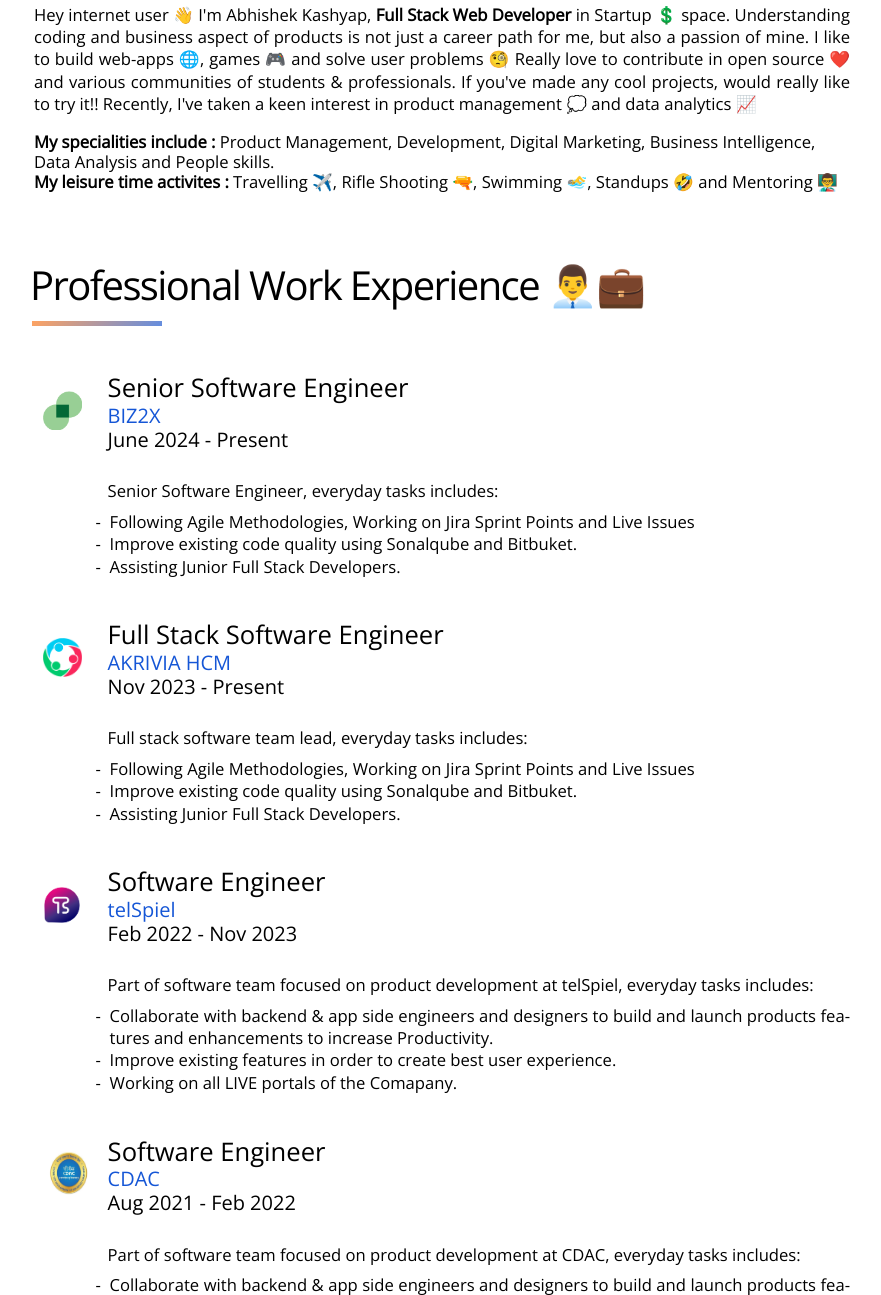
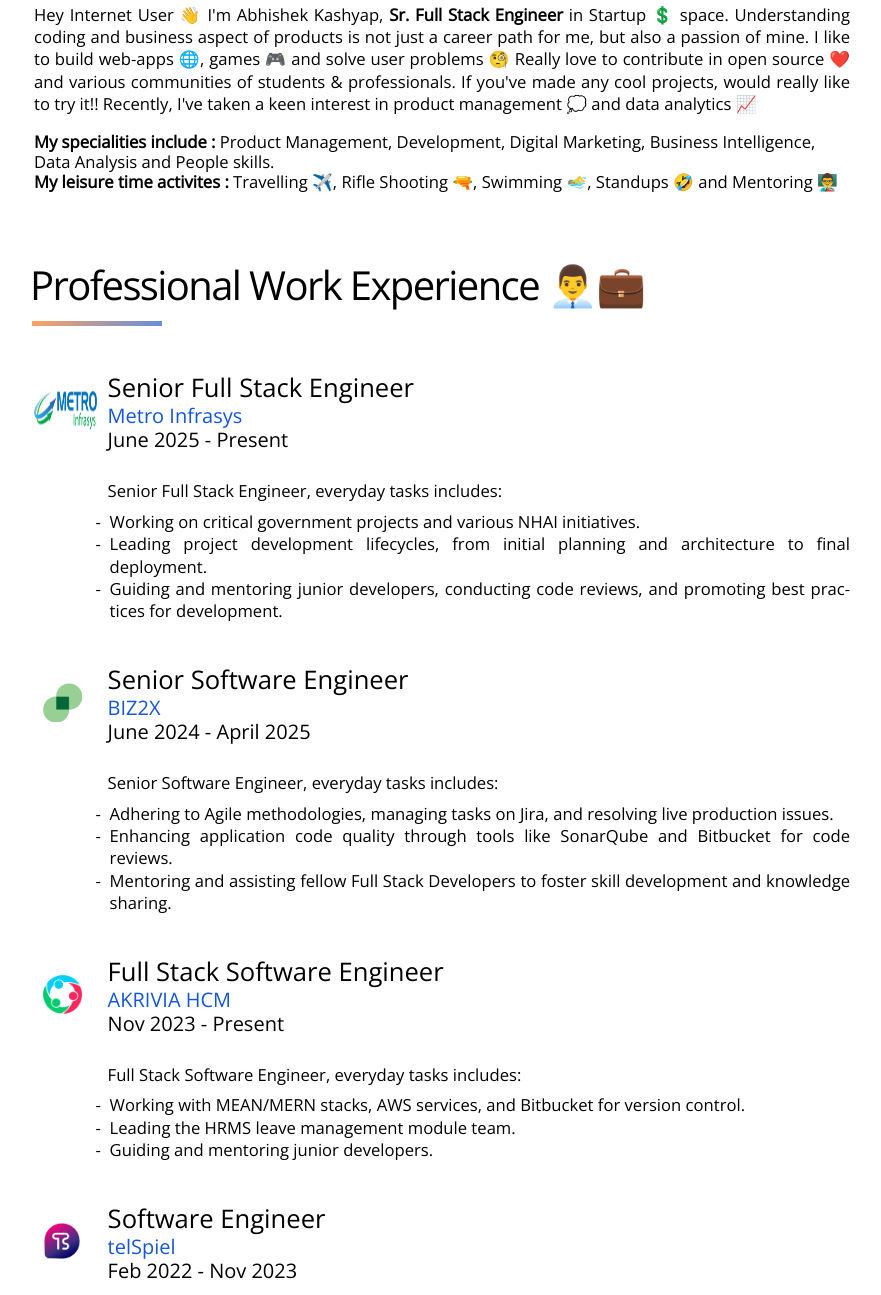
Before and after one commit to abhimetro/abhimetro.github.io, a website: page index.html in a window 1280 px wide. Shown: the part 1081-2376 px from the top of the page, without its empty margins (198-1079 px from the left). Drawn offline with nearby package versions, Linux system fonts and the light colour scheme.

Commit message:
update-08-25

```diff
--- a/index.html
+++ b/index.html
@@ -141,7 +141,7 @@
             </nav>
             <nav2 id="navbar2" class="shown">
                 <ul>
-                    <li id="ConsoleLink" style=" margin-right: 40% ;"><a href="http://www.theletstream.com/">> $ cd
+                    <li id="ConsoleLink" style=" margin-right: 40% ;"><a href="https://www.linkedin.com/in/abhishek-kashyap-dev/">> $ cd
                             /home/
                             <span id="logo__cursor" style="
               width: 10px;
@@ -251,7 +251,7 @@
                 <h2>About Me 👨‍💻</h2>
 
 
-                <p>Hey internet user 👋 I'm Abhishek Kashyap, <strong>Full Stack Web Developer </strong> in Startup 💲
+                <p>Hey Internet User 👋 I'm Abhishek Kashyap, <strong>Sr. Full Stack Engineer </strong> in Startup 💲
                     space.
                     Understanding coding and business aspect of products is not just a career path for me, but also a
                     passion of
@@ -288,21 +288,42 @@
 
                 <div class="flex-container">
                     <div class="flex-media-logo">
+                        <img src="./assets/metro-logo.png" style="width: 63px; height: 39px;">
+                    </div>
+                    <div class="flex-title">
+                        <h3>Senior Full Stack Engineer
+                            <a href="https://www.metroinfrasys.com/"><small>Metro Infrasys</small> </a>
+                            <small>June 2025 - Present</small>
+                        </h3>
+                    </div>
+                </div>
+                <div class="content-left-offset">
+                    <p>Senior Full Stack Engineer, everyday tasks includes:</p>
+                    <ul>
+                        <li>Working on critical government projects and various NHAI initiatives.</li>
+                        <li>Leading project development lifecycles, from initial planning and architecture to final deployment.</li>
+                        <li>Guiding and mentoring junior developers, conducting code reviews, and promoting best practices for development.</li>
+                    </ul>
+                </div>
+
+
+                <div class="flex-container">
+                    <div class="flex-media-logo">
                         <img src="./assets/biz2x.png" style="width: 39px; height: 39px;">
                     </div>
                     <div class="flex-title">
                         <h3>Senior Software Engineer
                             <a href="https://biz2x.com/"><small>BIZ2X</small> </a>
-                            <small>June 2024 - Present</small>
+                            <small>June 2024 - April 2025</small>
                         </h3>
                     </div>
                 </div>
                 <div class="content-left-offset">
                     <p>Senior Software Engineer, everyday tasks includes:</p>
                     <ul>
-                        <li>Following Agile Methodologies, Working on Jira Sprint Points and Live Issues</li>
-                        <li>Improve existing code quality using Sonalqube and Bitbuket.</li>
-                        <li>Assisting Junior Full Stack Developers.</li>
+                        <li>Adhering to Agile methodologies, managing tasks on Jira, and resolving live production issues.</li>
+                        <li>Enhancing application code quality through tools like SonarQube and Bitbucket for code reviews.</li>
+                        <li>Mentoring and assisting fellow Full Stack Developers to foster skill development and knowledge sharing.</li>
 
 
                     </ul>
@@ -320,11 +341,11 @@
                     </div>
                 </div>
                 <div class="content-left-offset">
-                    <p>Full stack software team lead, everyday tasks includes:</p>
+                    <p>Full Stack Software Engineer, everyday tasks includes:</p>
                     <ul>
-                        <li>Following Agile Methodologies, Working on Jira Sprint Points and Live Issues</li>
-                        <li>Improve existing code quality using Sonalqube and Bitbuket.</li>
-                        <li>Assisting Junior Full Stack Developers.</li>
+                        <li>Working with MEAN/MERN stacks, AWS services, and Bitbucket for version control.</li>
+                        <li>Leading the HRMS leave management module team.</li>
+                        <li>Guiding and mentoring junior developers.</li>
 
 
                     </ul>
```
Also changed, not shown: assets/metro-logo.png (added), 1 other file.
